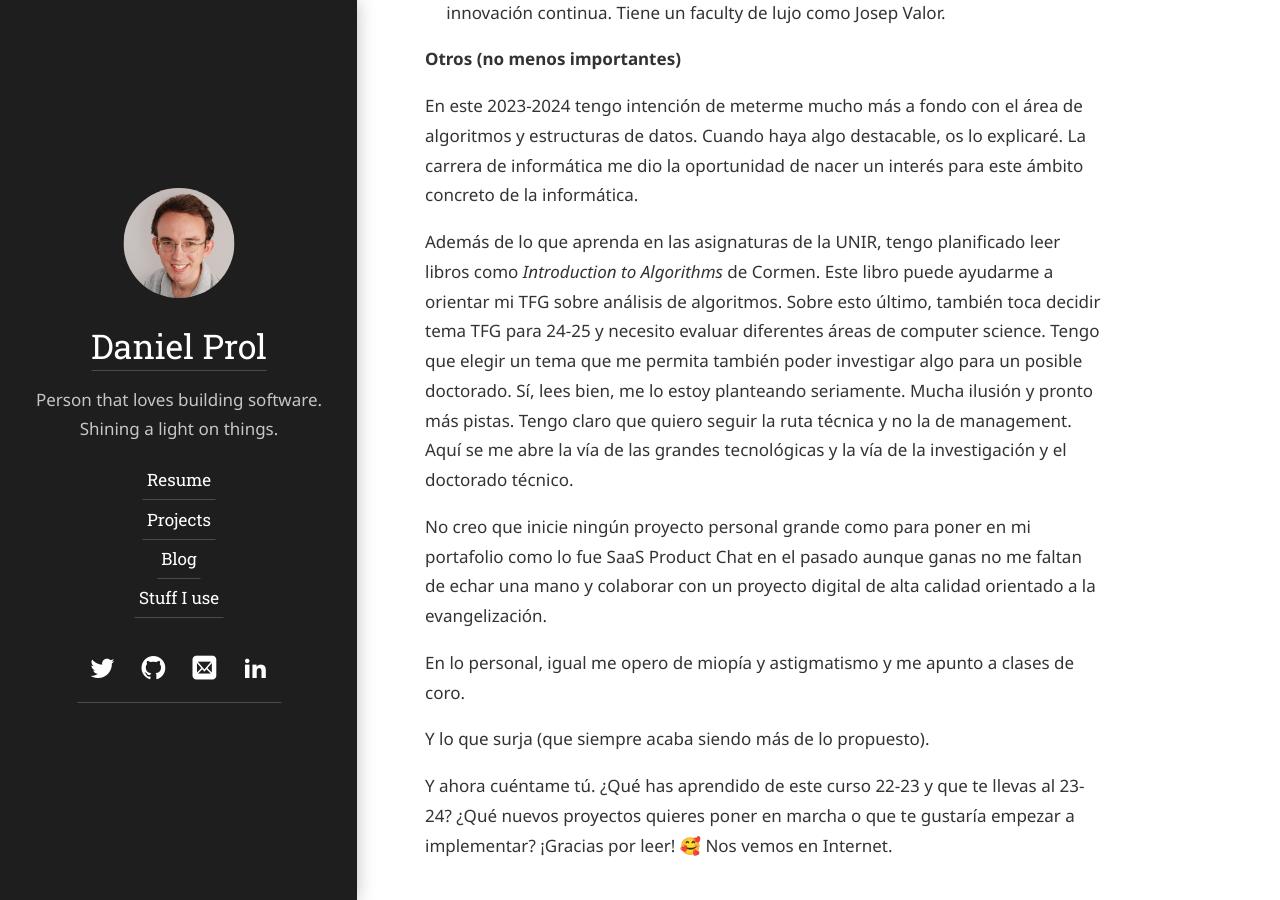
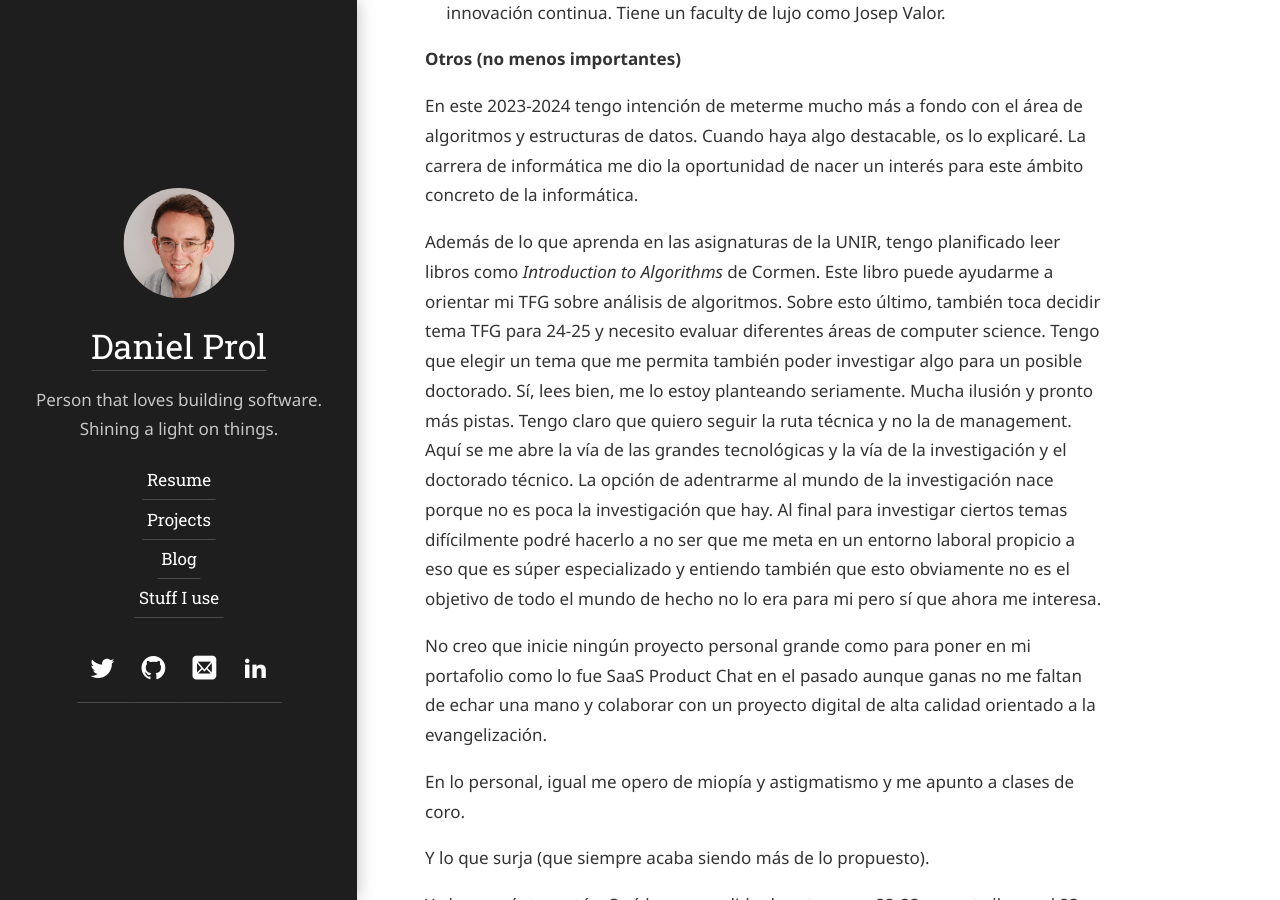
Before and after one commit to dprol/dprol.github.io, a Jekyll site: the page built from hydejack/_posts/2023-07-15-goals-23-24.md, in a window 1280 px wide and 900 px high, scrolled down 3408 px. Built offline with Jekyll 4.4.1, drawn with Linux system fonts in a browser that asks for light colours; some web fonts are replaced.

Commit message:
Update 2023-07-15-goals-23-24.md

```diff
--- a/hydejack/_posts/2023-07-15-goals-23-24.md
+++ b/hydejack/_posts/2023-07-15-goals-23-24.md
@@ -56,7 +56,7 @@ Mis propósitos para el 23-24 a este nivel son dos:
 
 En este 2023-2024 tengo intención de meterme mucho más a fondo con el área de algoritmos y estructuras de datos. Cuando haya algo destacable, os lo explicaré. La carrera de informática me dio la oportunidad de nacer un interés para este ámbito concreto de la informática.
 
-Además de lo que aprenda en las asignaturas de la UNIR, tengo planificado leer libros como *Introduction to Algorithms* de Cormen. Este libro puede ayudarme a orientar mi TFG sobre análisis de algoritmos. Sobre esto último, también toca decidir tema TFG para 24-25 y necesito evaluar diferentes áreas de computer science. Tengo que elegir un tema que me permita también poder investigar algo para un posible doctorado. Sí, lees bien, me lo estoy planteando seriamente. Mucha ilusión y pronto más pistas. Tengo claro que quiero seguir la ruta técnica y no la de management. Aquí se me abre la vía de las grandes tecnológicas y la vía de la investigación y el doctorado técnico.
+Además de lo que aprenda en las asignaturas de la UNIR, tengo planificado leer libros como *Introduction to Algorithms* de Cormen. Este libro puede ayudarme a orientar mi TFG sobre análisis de algoritmos. Sobre esto último, también toca decidir tema TFG para 24-25 y necesito evaluar diferentes áreas de computer science. Tengo que elegir un tema que me permita también poder investigar algo para un posible doctorado. Sí, lees bien, me lo estoy planteando seriamente. Mucha ilusión y pronto más pistas. Tengo claro que quiero seguir la ruta técnica y no la de management. Aquí se me abre la vía de las grandes tecnológicas y la vía de la investigación y el doctorado técnico. La opción de adentrarme al mundo de la investigación nace porque no es poca la investigación que hay. Al final para investigar ciertos temas difícilmente podré hacerlo a no ser que me meta en un entorno laboral propicio a eso que es súper especializado y entiendo también que esto obviamente no es el objetivo de todo el mundo de hecho no lo era para mi pero sí que ahora me interesa.
 
 No creo que inicie ningún proyecto personal grande como para poner en mi portafolio como lo fue SaaS Product Chat en el pasado aunque ganas no me faltan de echar una mano y colaborar con un proyecto digital de alta calidad orientado a la evangelización.
 
```
